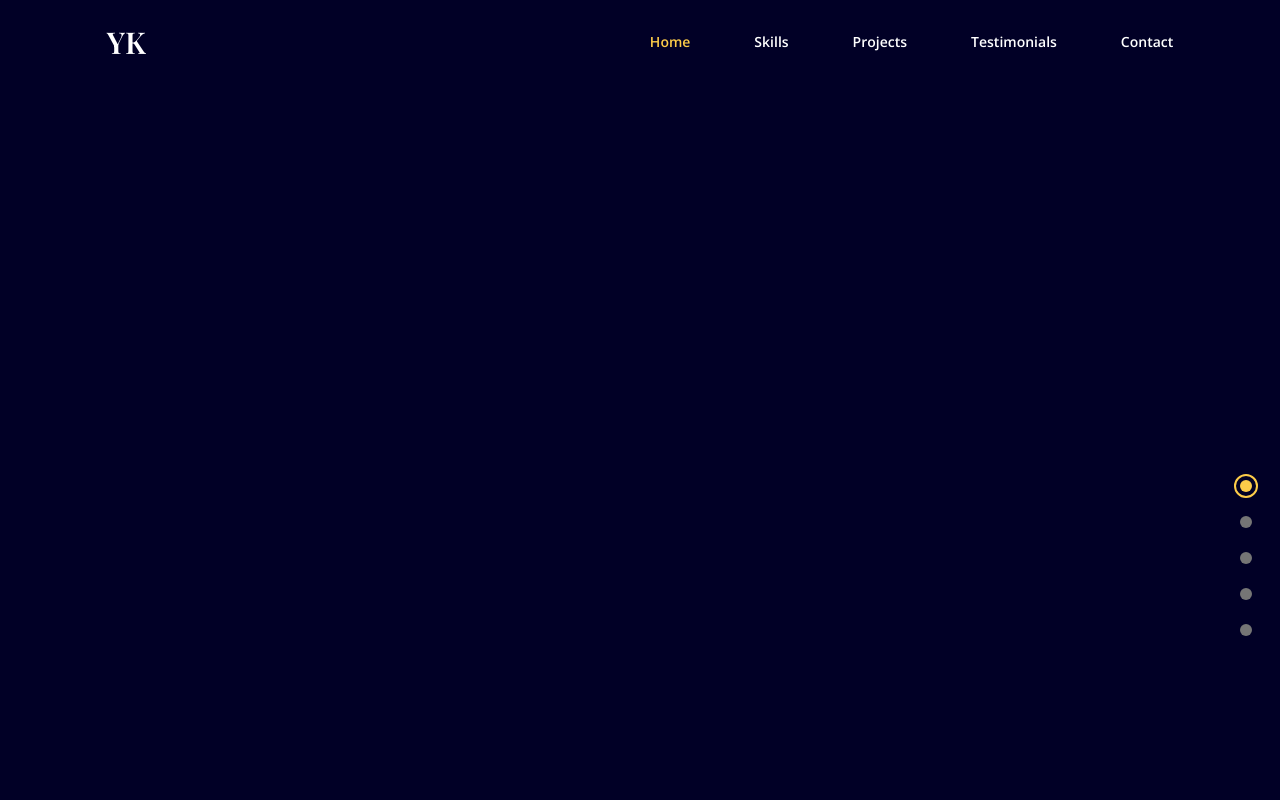
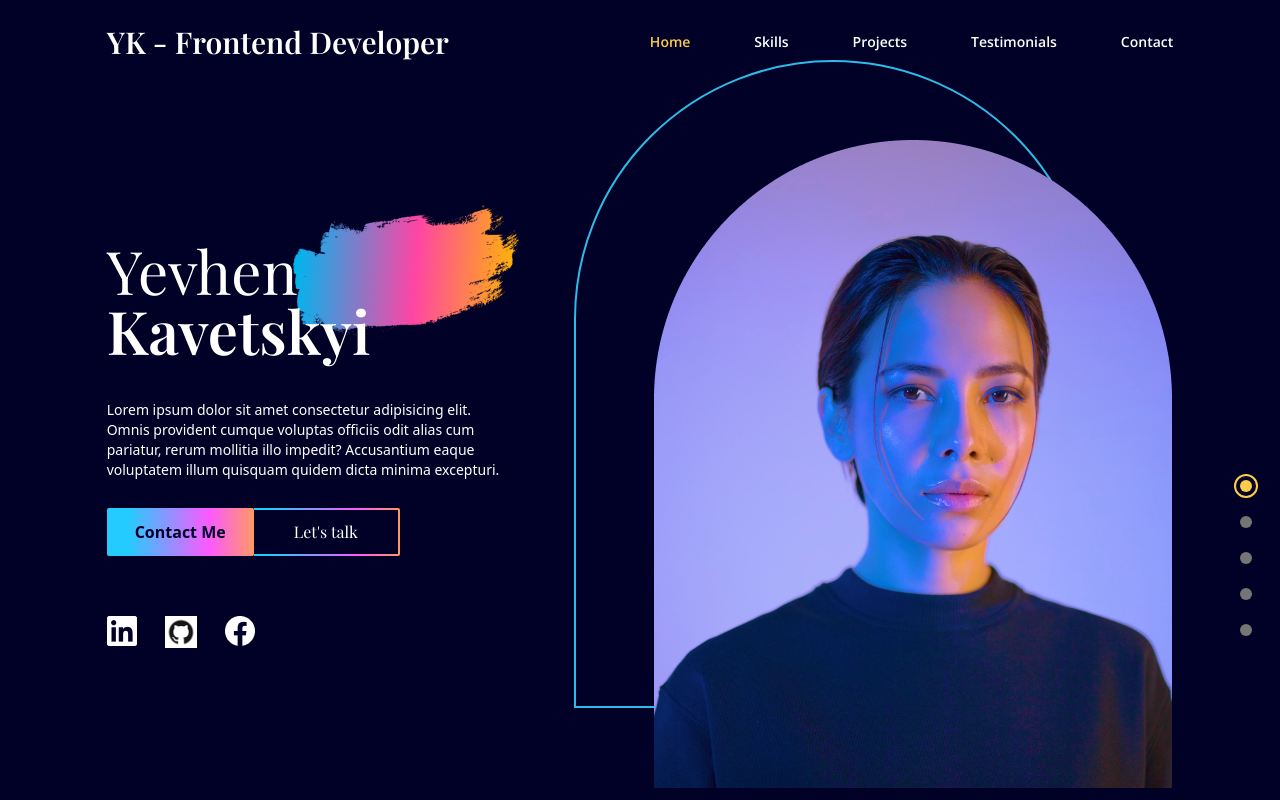
Before and after one commit to eugeniusz57/my-portfolio-react, a React (Create React App) app: page / in a window 1280 px wide. Built offline with nearby package versions, Linux system fonts and the light colour scheme.

Commit message:
create section social media

```diff
--- a/src/App.jsx
+++ b/src/App.jsx
@@ -1,6 +1,7 @@
 import { useEffect, useState } from "react";
 import useMediaQuery from "./hooks/useMediaQuery";
 import DotGroup from "./scenes/DotGroup";
+import Landing from "./scenes/Landing";
 import Navbar from "./scenes/Navbar";
 
 function App() {
@@ -32,6 +33,7 @@
             setSelectedPage={setSelectedPage}
           />
         )}
+        <Landing setSelectedPage={setSelectedPage} />
       </div>
     </div>
   );
--- /dev/null
+++ b/src/components/SocialMediaIcons.jsx
@@ -0,0 +1,36 @@
+import linkedInIcon from "../assets/linkedin.png";
+import gitHub from "../assets/gitHub.png";
+import facebook from "../assets/facebook.png";
+
+const SocialMediaIcons = () => {
+  return (
+    <div className="flex justify-center md:justify-start my-10 gap-7">
+      <a
+        className="hover:opacity-50 transition duration-500"
+        href="https://www.linkedin.com/in/yevhenii-kavetskyi/"
+        target="_blank"
+        rel="noreferrer"
+      >
+        <img src={linkedInIcon} alt="linkedIn icon" />
+      </a>
+      <a
+        className="hover:opacity-50 transition duration-500"
+        href="https://github.com/eugeniusz57 "
+        target="_blank"
+        rel="noreferrer"
+      >
+        <img className="h-8 w-8" src={gitHub} alt="gitHub icon" />
+      </a>
+      <a
+        className="hover:opacity-50 transition duration-500"
+        href="https://www.facebook.com/yevhenii.kavetskiy"
+        target="_blank"
+        rel="noreferrer"
+      >
+        <img src={facebook} alt="facebook icon" />
+      </a>
+    </div>
+  );
+};
+
+export default SocialMediaIcons;
--- /dev/null
+++ b/src/scenes/Landing.jsx
@@ -0,0 +1,110 @@
+import SocialMediaIcons from "../components/SocialMediaIcons";
+import useMediaQuery from "../hooks/useMediaQuery";
+import { motion } from "framer-motion";
+import AnchorLink from "react-anchor-link-smooth-scroll";
+import profileImage from "../assets/profile-image.png";
+
+const Landing = ({ setSelectedPage }) => {
+  const isAboveLarge = useMediaQuery("(min-width: 1024px)");
+  return (
+    <section
+      id="home"
+      className="md:flex md:justify-between md:items-center gap-16 md:h-full py-10"
+    >
+      {/* image section */}
+      <div className="basis-3/5 z-10 mt-16 md:mt-32 flex justify-center md:order-2">
+        {isAboveLarge ? (
+          <div
+            className="relative z-0 ml-20 before:absolute before:-top-20 before:-left-20 before:rounded-t-[400px]
+            before:w-full before:max-w-[400px] md:before:max-w-[600px] before:h-full before:border-2 before:border-blue before:z-[-1]"
+          >
+            <img
+              src={profileImage}
+              alt="profile"
+              className="hover:filter hover:saturate-200 transition duration-500 z-10 w-full max-w-[400px] md:max-w-[600px]"
+            />
+          </div>
+        ) : (
+          <img
+            className="z-10 w-full max-w-[400px] md:max-w-[600px]"
+            src={profileImage}
+            alt="profile"
+          />
+        )}
+      </div>
+      {/* main text */}
+      <div className="z-30 basis-2/5 mt-12 md:mt-32">
+        <motion.div
+          initial="hidden"
+          whileInView="visible"
+          viewport={{ once: true, amount: 0.5 }}
+          transition={{ duration: 0.5 }}
+          variants={{
+            hidden: { opacity: 0, x: -50 },
+            visible: { opacity: 1, x: 0 },
+          }}
+        >
+          <p className="text-6xl font-playfair z-10 text-center md:text-start">
+            Yevhen
+            <span
+              className="xs:relative  xs:font-semibold z-20 xs:before:content-brush
+              before:absolute before:-left-[25px] before:-top-[70px] before:z-[-1]"
+            >
+              {` `}Kavetskyi
+            </span>
+          </p>
+          <p className="mt-10 mb-7 text-sm text-center md:text-start">
+            Lorem ipsum dolor sit amet consectetur adipisicing elit. Omnis
+            provident cumque voluptas officiis odit alias cum pariatur, rerum
+            mollitia illo impedit? Accusantium eaque voluptatem illum quisquam
+            quidem dicta minima excepturi.
+          </p>
+        </motion.div>
+        <motion.div
+          className="flex mt-5 justify-center md:justify-start"
+          initial="hidden"
+          whileInView="visible"
+          viewport={{ once: true, amount: 0.5 }}
+          transition={{ delay: 0.2, duration: 0.5 }}
+          variants={{
+            hidden: { opacity: 0, x: -50 },
+            visible: { opacity: 1, x: 0 },
+          }}
+        >
+          <AnchorLink
+            className="bg-gradient-rainblue text-deep-blue rounded-sm py-3 px-7 font-semibold
+              hover:bg-blue hover:text-white transition duration-500"
+            href="#contact"
+            onClick={() => setSelectedPage("contact")}
+          >
+            Contact Me
+          </AnchorLink>
+          <AnchorLink
+            className="rounded-r-sm bg-gradient-rainblue py-0.5 pr-0.5"
+            href="#contact"
+            onClick={() => setSelectedPage("contact")}
+          >
+            <div className="bg-deep-blue hover:text-red transition duration-500 w-full h-full flex items-center justify-center px-10 font-playfair">
+              Let's talk
+            </div>
+          </AnchorLink>
+        </motion.div>
+        <motion.div
+          className="flex mt-5 justify-center md:justify-start"
+          initial="hidden"
+          whileInView="visible"
+          viewport={{ once: true, amount: 0.5 }}
+          transition={{ delay: 0.4, duration: 0.5 }}
+          variants={{
+            hidden: { opacity: 0, x: -50 },
+            visible: { opacity: 1, x: 0 },
+          }}
+        >
+          <SocialMediaIcons />
+        </motion.div>
+      </div>
+    </section>
+  );
+};
+
+export default Landing;
--- a/src/scenes/Navbar.jsx
+++ b/src/scenes/Navbar.jsx
@@ -27,7 +27,9 @@
   return (
     <nav className={`${navBarBackground} z-40 w-full fixed top-0 py-6`}>
       <div className="flex items-center justify-between mx-auto w-5/6">
-        <h4 className="font-playfair text-3xl font-bold">YK</h4>
+        <h4 className="font-playfair text-3xl font-bold">
+          YK - Frontend Developer
+        </h4>
         {/* desctop nav */}
         {isAboveSmallScreen ? (
           <div className="flex justify-between gap-16 font-opensans text-sm font-semibold">
```
Also changed, not shown: src/assets/gitHub.png (added).
